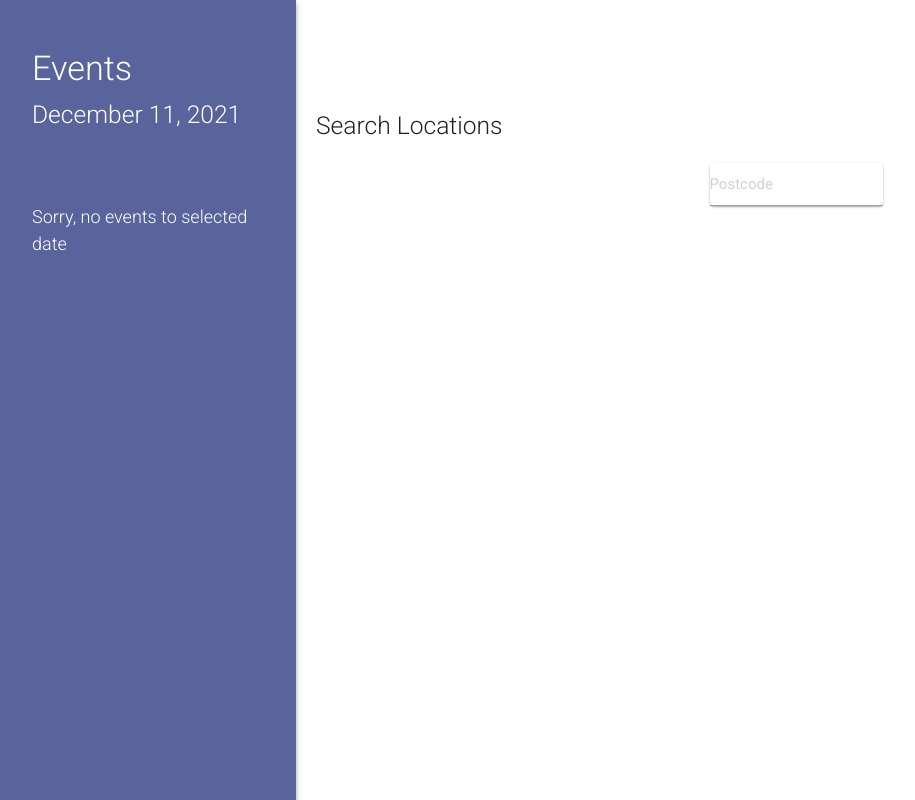
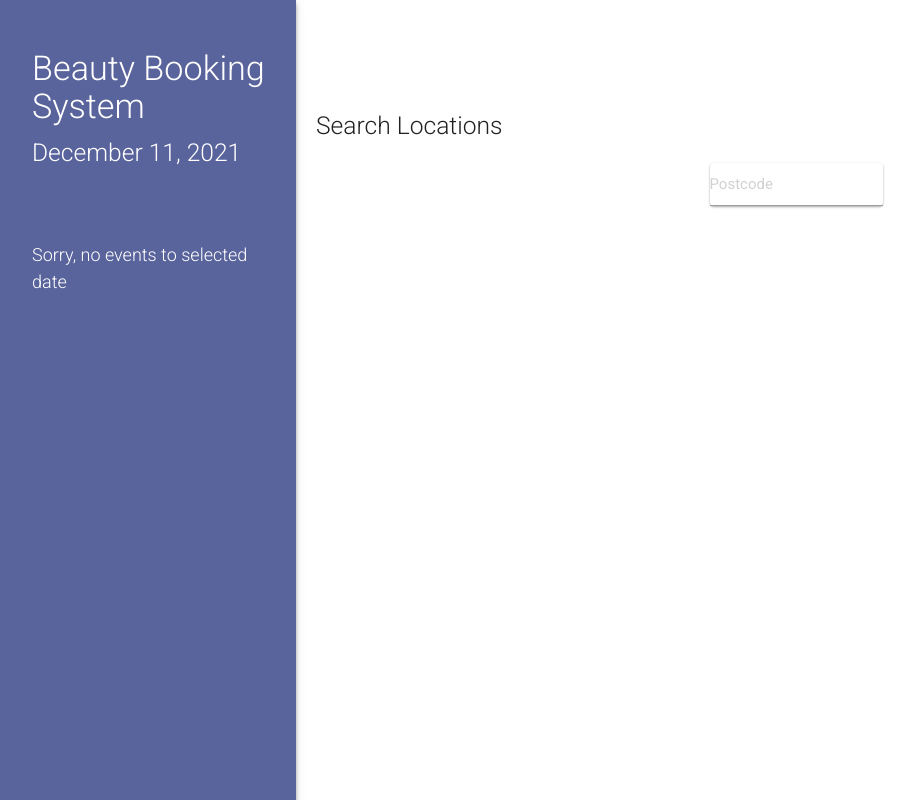
Before and after one commit to Rabiah1995/Rabiah1995.github.io, a plain HTML site: page index.html in a window 1280 px wide. Shown: the whole page, without its empty margins (4-919 px from the left). Drawn offline with nearby package versions, Linux system fonts and the light colour scheme.

Commit message:
Update index.html

```diff
--- a/index.html
+++ b/index.html
@@ -50,7 +50,7 @@
       <div class="sidebar-wrapper z-depth-2 side-nav fixed" id="sidebar">
 
         <div class="sidebar-title">
-          <h4>Events</h4>
+          <h4>Beauty Booking System</h4>
           <h5 id="eventDayName">Date</h5>
         </div>
         <div class="sidebar-events" id="sidebarEvents">
```
